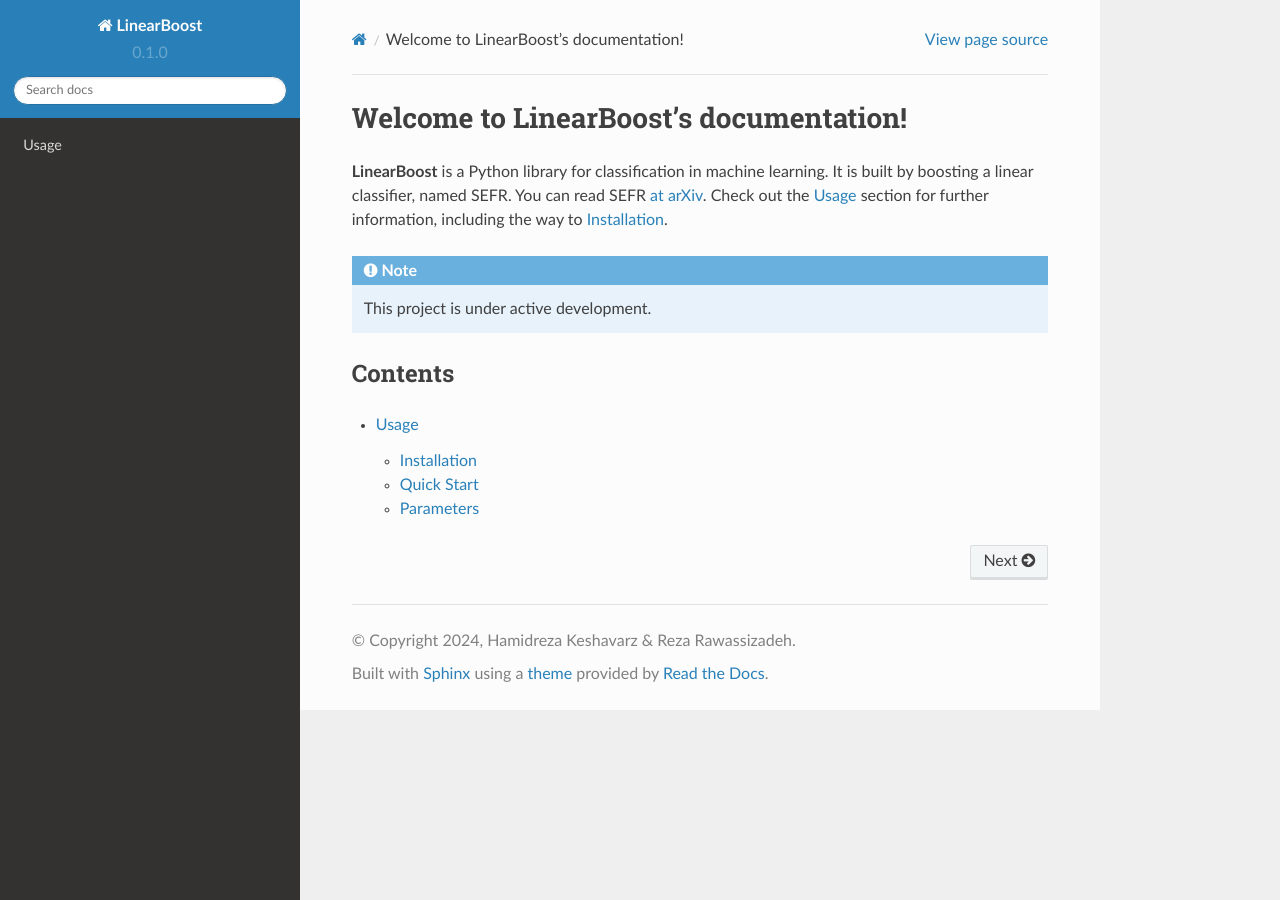
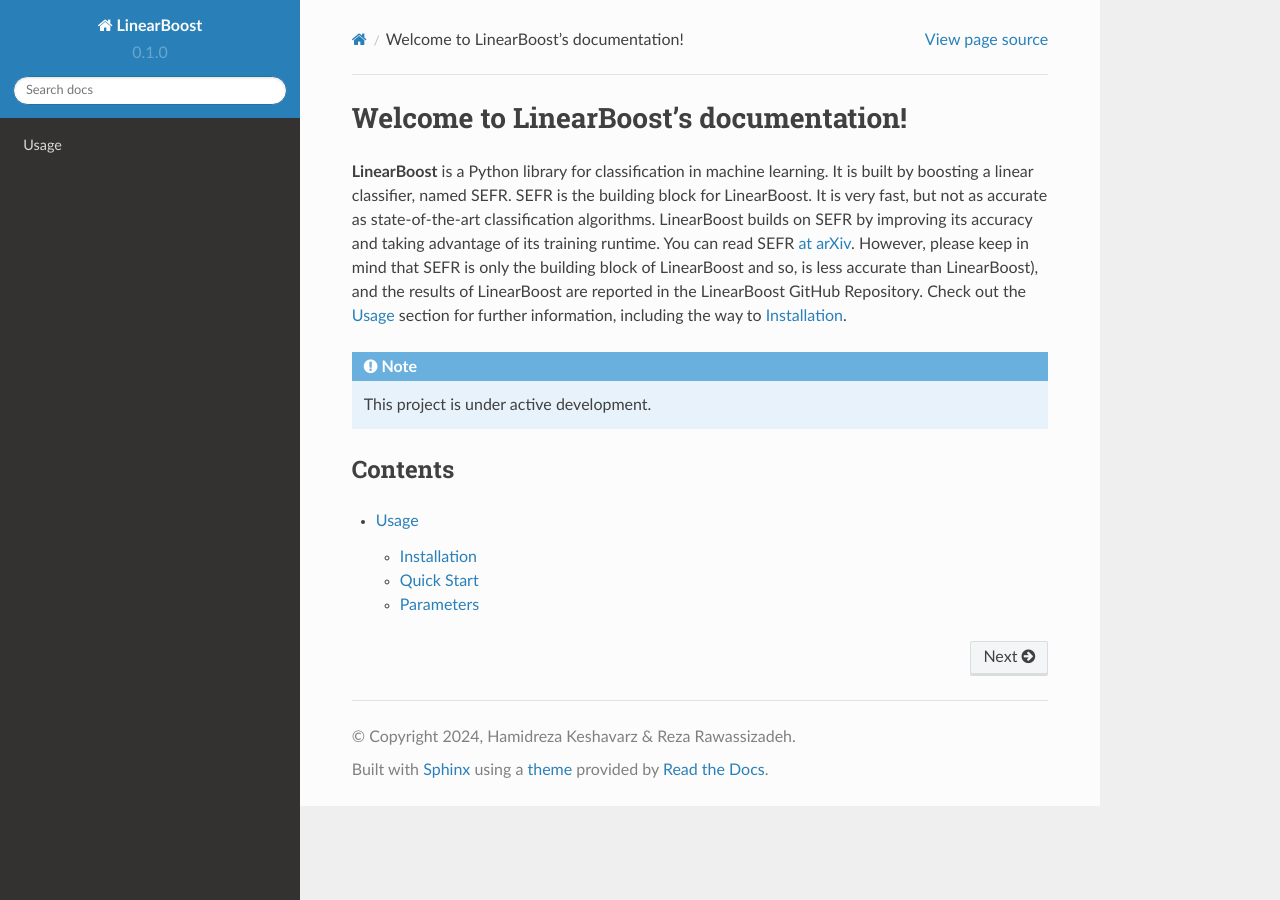
Before and after one commit to LinearBoost/LinearBoostTutorial, a Sphinx documentation site: the page built from docs/source/index.rst, in a window 1280 px wide. Built offline with Sphinx 7.4.7 and the Read the Docs theme 2.0.0, drawn with Linux system fonts in a browser that asks for light colours.

Commit message:
Update index.rst

```diff
--- a/docs/source/index.rst
+++ b/docs/source/index.rst
@@ -1,8 +1,8 @@
 Welcome to LinearBoost's documentation!
 ===================================
 
-**LinearBoost** is a Python library for classification in machine learning. It is built by boosting a linear classifier, named SEFR.
-You can read SEFR `at arXiv <https://arxiv.org/abs/2006.04620>`_.
+**LinearBoost** is a Python library for classification in machine learning. It is built by boosting a linear classifier, named SEFR. SEFR is the building block for LinearBoost. It is very fast, but not as accurate as state-of-the-art classification algorithms. LinearBoost builds on SEFR by improving its accuracy and taking advantage of its training runtime.
+You can read SEFR `at arXiv <https://arxiv.org/abs/2006.04620>`_. However, please keep in mind that SEFR is only the building block of LinearBoost and so, is less accurate than LinearBoost), and the results of LinearBoost are reported in the LinearBoost GitHub Repository.
 Check out the :doc:`usage` section for further information, including
 the way to :ref:`installation`.
 
```
